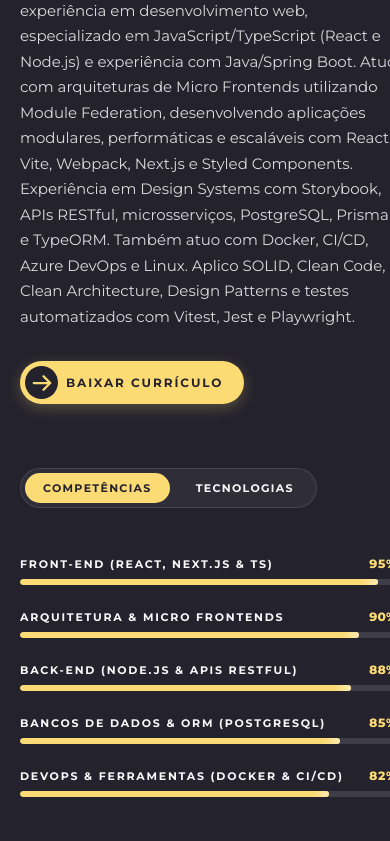
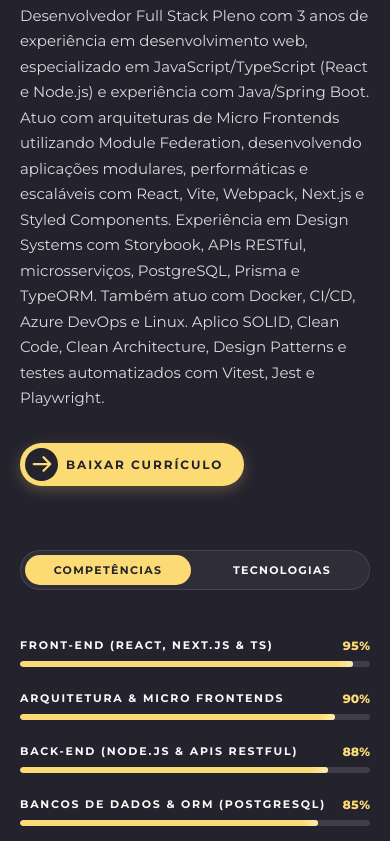
Before and after one commit to AlAnNuB/portfolio, a React (Vite) app: page / in a window 390 px wide. Shown: the part 1156-1997 px from the top of the page. Built offline with nearby package versions, Linux system fonts and the light colour scheme.

Commit message:
feat: melhorar responsividade e acessibilidade dos componentes na seção "Sobre mim"

```diff
--- a/src/pages/landing/about/index.tsx
+++ b/src/pages/landing/about/index.tsx
@@ -46,8 +46,8 @@ export const AboutSection = () => {
           <SectionHeader title="Sobre mim" tone="dark" />
           <Reveal direction="up" delay={0.1}>
             <Lead>
-              Minha paixão é <Highlight>projetar & desenvolver</Highlight>
-              interfaces memoráveis que
+              Minha paixão é <Highlight>projetar & desenvolver</Highlight>{" "}
+              interfaces memoráveis que{" "}
               <Highlight>conectam e convertem</Highlight>.
             </Lead>
           </Reveal>
--- a/src/pages/landing/about/styles.ts
+++ b/src/pages/landing/about/styles.ts
@@ -16,6 +16,7 @@ export const Section = styled.section`
 export const Inner = styled.div`
   max-width: var(--max-width);
   width: 100%;
+  min-width: 0;
   margin: 0 auto;
   display: grid;
   grid-template-columns: 1.05fr 0.95fr;
@@ -32,6 +33,7 @@ export const TextColumn = styled.div`
   display: flex;
   flex-direction: column;
   align-items: flex-start;
+  min-width: 0;
   gap: ${({ theme }) => theme.gaps["3xl"]};
 `;
 
@@ -47,6 +49,7 @@ export const Lead = styled.h2`
   color: ${({ theme }) => theme.colors.white};
   letter-spacing: ${({ theme }) => theme.letterSpacings.tight};
   text-wrap: balance;
+  overflow-wrap: anywhere;
 `;
 
 export const Highlight = styled.span`
@@ -59,6 +62,7 @@ export const Copy = styled.p`
   line-height: ${({ theme }) => theme.lineHeights.relaxed};
   color: ${({ theme }) => theme.colors.white};
   opacity: 0.85;
+  overflow-wrap: anywhere;
 `;
 
 export const ButtonRow = styled.div`
@@ -73,6 +77,7 @@ export const VisualColumn = styled.div`
   display: flex;
   flex-direction: column;
   gap: ${({ theme }) => theme.gaps["5xl"]};
+  min-width: 0;
   width: 100%;
 `;
 
@@ -83,8 +88,15 @@ export const TabsHeader = styled.div`
   background: ${({ theme }) => theme.colors.white05};
   padding: 0.25rem;
   border-radius: ${({ theme }) => theme.radii.control};
+  max-width: 100%;
   width: fit-content;
+  flex-wrap: wrap;
   border: 1px solid ${({ theme }) => theme.colors.white10};
+
+  @media (max-width: 48rem) {
+    width: 100%;
+    justify-content: center;
+  }
 `;
 
 export const TabButton = styled.button<{ $active: boolean }>`
@@ -99,6 +111,11 @@ export const TabButton = styled.button<{ $active: boolean }>`
   text-transform: uppercase;
   cursor: pointer;
   transition: all ${({ theme }) => theme.motion.base};
+
+  @media (max-width: 48rem) {
+    flex: 1 1 8rem;
+    padding-inline: 0.75rem;
+  }
 
   &:hover {
     color: ${({ $active, theme }) => ($active ? theme.colors.black : theme.colors.yellow)};
```
